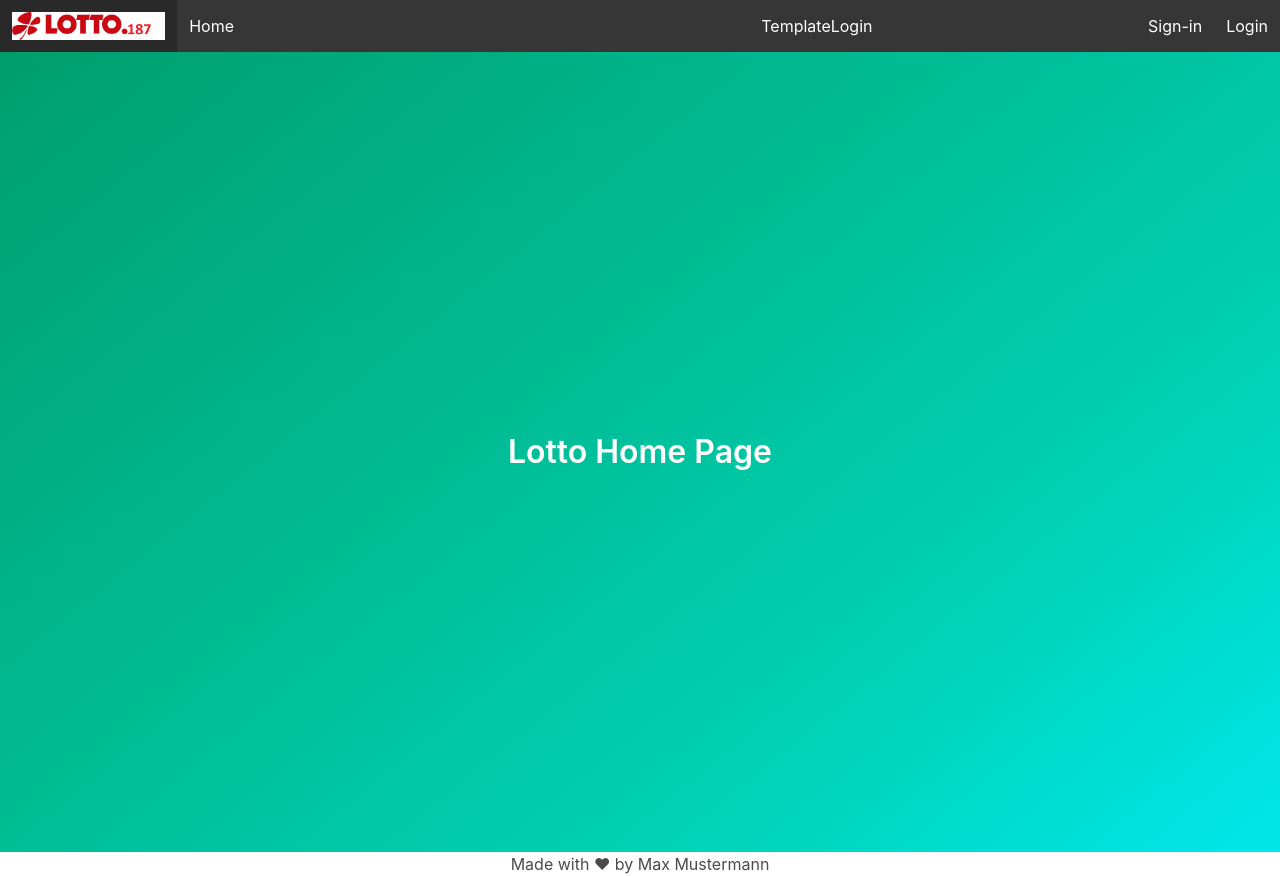
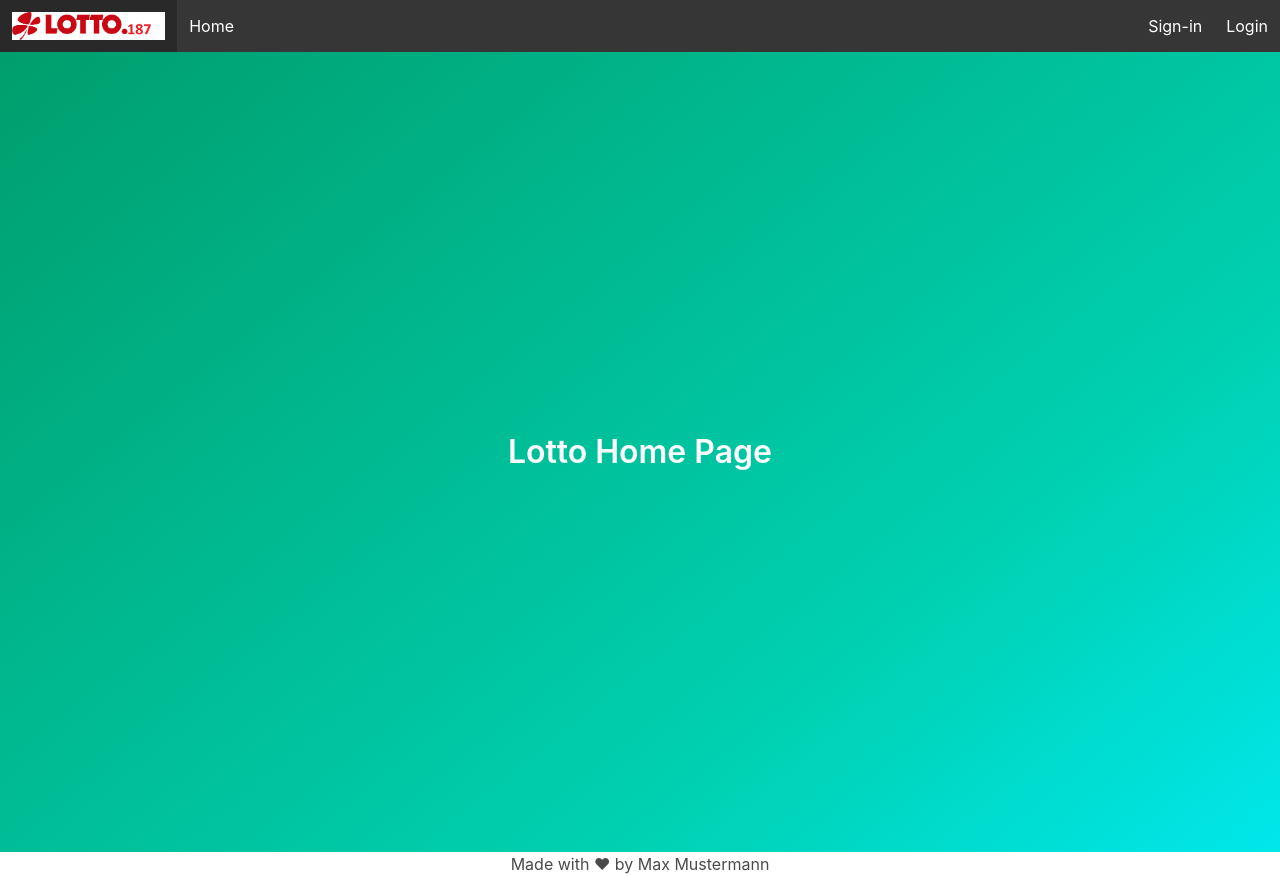
Before and after one commit to Reisliebhaber/lotto187_frontend, an Angular app: page / in a window 1280 px wide. Built offline with nearby package versions, Linux system fonts and the light colour scheme; no server answers.

Commit message:
adding Interfaces to match domain classes from backend

```diff
--- a/src/app/header/header.component.html
+++ b/src/app/header/header.component.html
@@ -11,9 +11,9 @@
       <div class="navbar-start">
         <a class="navbar-item" [routerLink]="['/']" routerLinkActive="router-link-active" >Home</a>
       </div>
-      <div class="navbar-end">
+      <!--<div class="navbar-end">
         <a class="navbar-item" [routerLink]="['/login']" routerLinkActive="router-link-active" >TemplateLogin</a>
-      </div>
+      </div>-->
 
       <div class="navbar-end">
         <a class="navbar-item" [routerLink]="['auth/signin']" routerLinkActive="router-link-active" *ngIf="!isSighIn()">Sign-in</a>
--- /dev/null
+++ b/src/app/interface/Mappings/RoleToUser.ts
@@ -0,0 +1,4 @@
+export interface RoleToUser {
+    username: string;
+    roleName: string;
+}
--- /dev/null
+++ b/src/app/interface/Mappings/TipAndUser.ts
@@ -0,0 +1,6 @@
+import { User } from '../User';
+import { Tip } from './../Tip';
+export interface TipAndUser {
+    tip: Tip;
+    user: User;
+}
--- /dev/null
+++ b/src/app/interface/Mappings/TipIdAndPayout.ts
@@ -0,0 +1,4 @@
+export interface TipIdAndPayout {
+    tipId: number;
+    payout: number;
+}
--- /dev/null
+++ b/src/app/interface/Role.ts
@@ -0,0 +1,4 @@
+export interface Role {
+    id: number | null;
+    name: string;
+}
--- a/src/app/interface/User.ts
+++ b/src/app/interface/User.ts
@@ -1,7 +1,8 @@
+import { Role } from './Role';
 export interface User {
     id: number | null;
     name: string;
     username: string;
     password: string;
-    roles: any[];
+    roles: Role[];
 }
```
Also changed, not shown: src/app/interface/LottoNumbers.ts (added, +8 -0 lines), src/app/interface/Tip.ts (added, +10 -0 lines), src/app/interface/WinningClasses.ts (added, +9 -0 lines).
